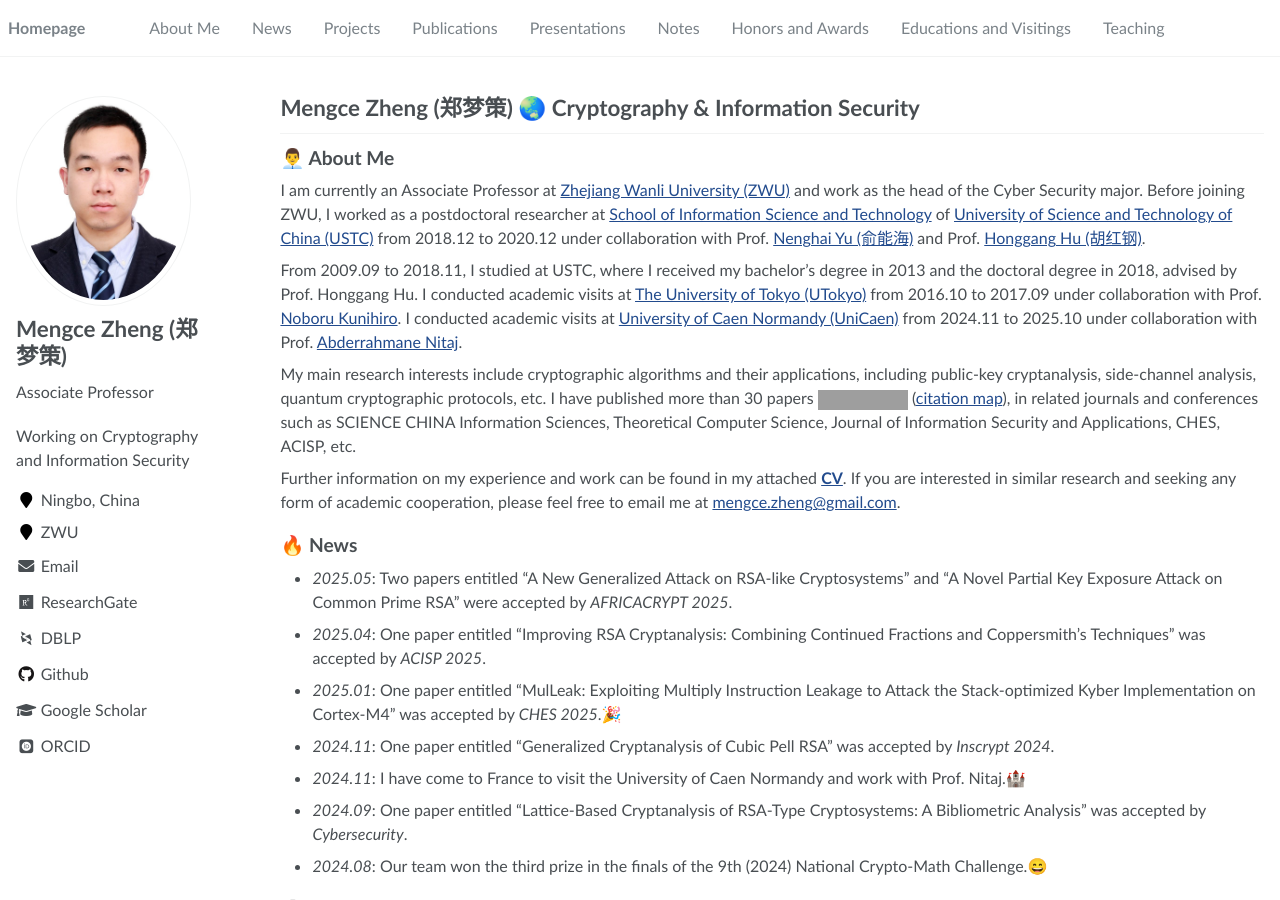
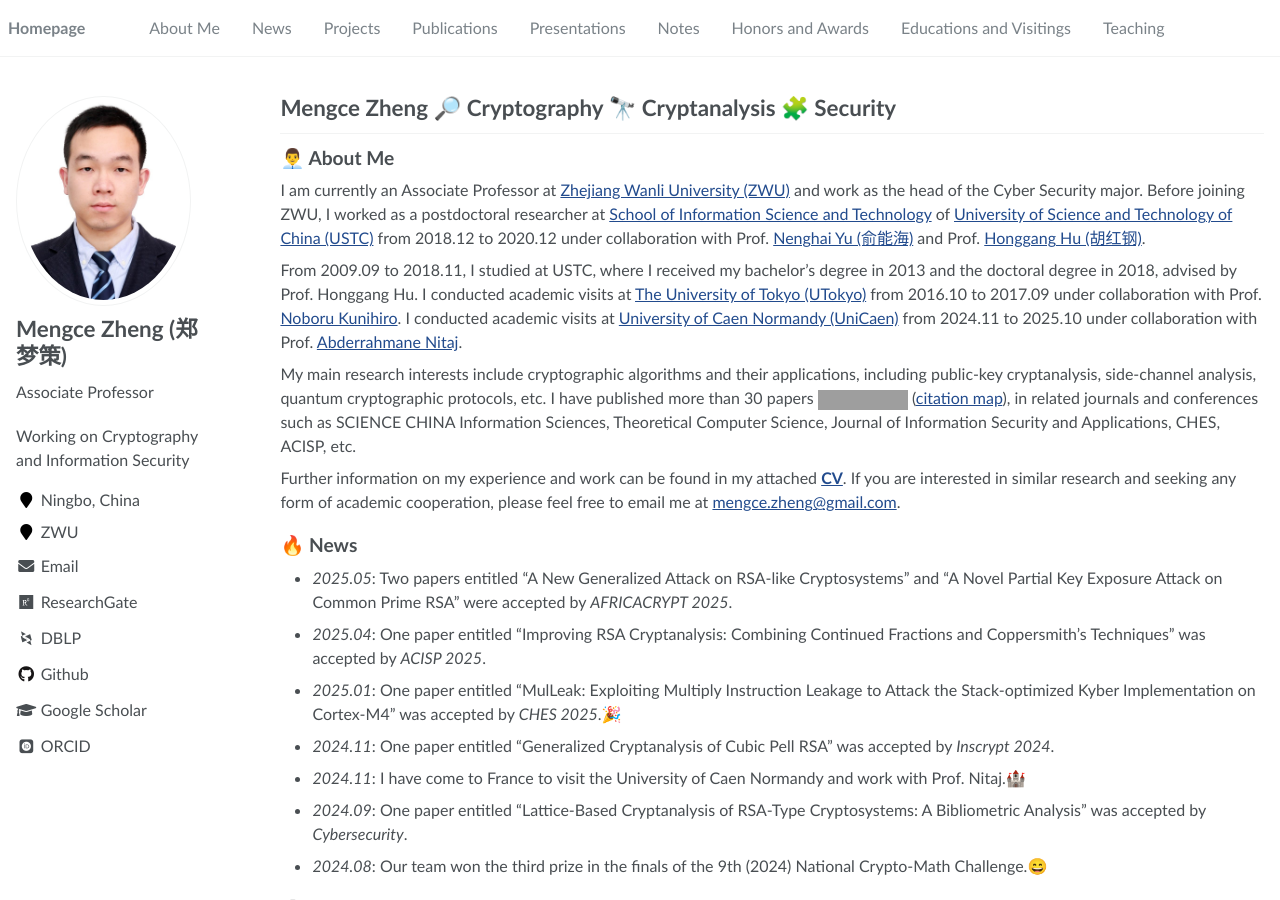
Before and after one commit to MengceZheng/MengceZheng.github.io, a Jekyll site: the page built from _pages/about.md, in a window 1280 px wide and 900 px high. Built offline with Jekyll 4.4.1, drawn with Linux system fonts in a browser that asks for light colours; some web fonts are replaced; grey boxes are pictures that could not be loaded.

Commit message:
style: update <h1> text

```diff
--- a/_layouts/default.html
+++ b/_layouts/default.html
@@ -21,7 +21,7 @@ layout: compress
         {% if page.title %}<meta itemprop="headline" content="{{ page.title | markdownify | strip_html | strip_newlines | escape_once }}">{% endif %}
         <div class="page__inner-wrap">
           <section class="page__content" itemprop="text">
-            <h1>Mengce Zheng (郑梦策) 🌏 Cryptography & Information Security</h1>
+            <h1>Mengce Zheng 🔎 Cryptography 🔭 Cryptanalysis 🧩 Security</h1>
             {{ content }}
           </section>
         </div>
```
